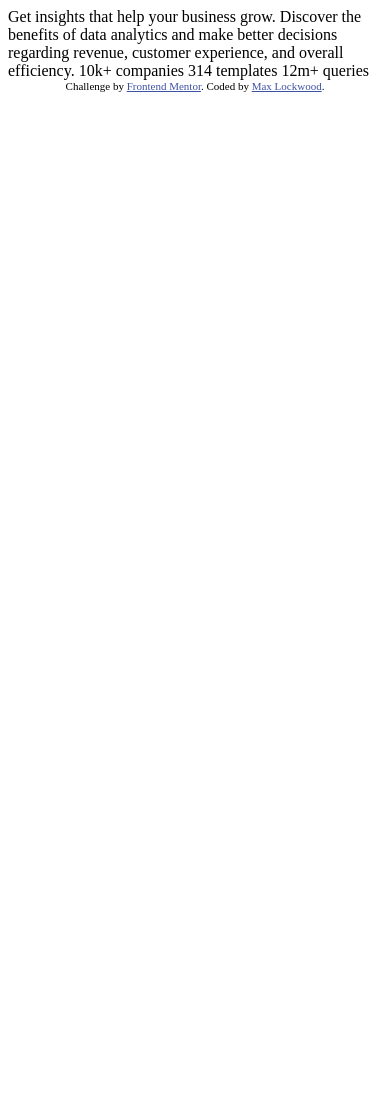
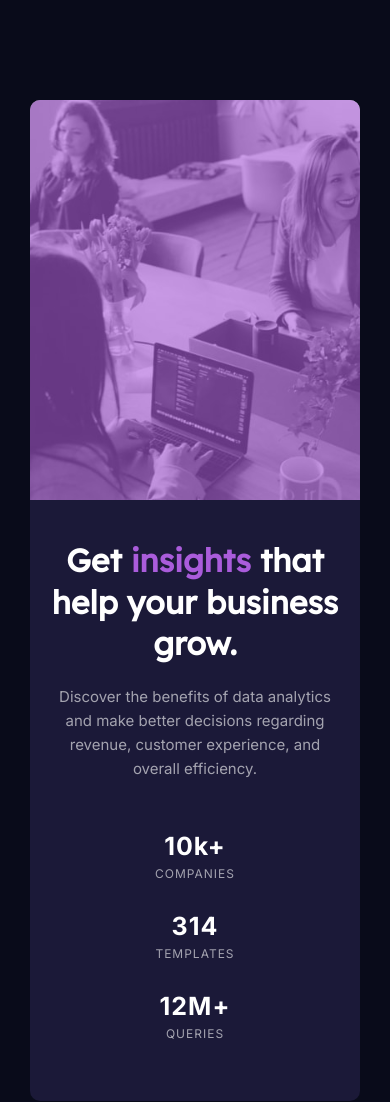
Before and after one commit to Max88-git/stats-preview-card, a plain HTML site: page index.html in a window 390 px wide. Shown: the top 1102 px of the page. Before the commit the page ends 844 px from the top, so only its background shows below. Drawn offline with Linux system fonts and the light colour scheme.

Commit message:
Structured mobile design content

```diff
--- a/index.html
+++ b/index.html
@@ -5,21 +5,28 @@
   <meta name="viewport" content="width=device-width, initial-scale=1.0"> <!-- displays site properly based on user's device -->
 
   <link rel="icon" type="image/png" sizes="32x32" href="./images/favicon-32x32.png">
+  <link rel="preconnect" href="https://fonts.gstatic.com">
+  <link href="https://fonts.googleapis.com/css2?family=Inter:wght@400;700&family=Lexend+Deca&display=swap" rel="stylesheet">
   <link rel="stylesheet" href="style.css">
 
   <title>Frontend Mentor | Stats preview card component</title>
 </head>
 <body>
-
-  Get insights that help your business grow.
-
-  Discover the benefits of data analytics and make better decisions regarding revenue, customer
-  experience, and overall efficiency.
-
-  10k+ companies
-  314 templates
-  12m+ queries
-
+  <div class="container">
+    <div class="card picture">
+      <div class="overlay"></div>
+    </div>
+    <div class="card">
+      <h1>Get <span>insights</span> that help your business grow.</h1>
+      <p>Discover the benefits of data analytics and make better decisions regarding revenue, customer
+      experience, and overall efficiency.</p>
+      <ul>
+        <li><span>10k+</span> companies</li>
+        <li><span>314</span> templates</li>
+        <li><span>12M+</span> queries</li>
+      </ul>
+    </div>
+  </div>
   <div class="attribution">
     Challenge by <a href="https://www.frontendmentor.io?ref=challenge" target="_blank">Frontend Mentor</a>.
     Coded by <a href="https://www.maxlockwood.uk/">Max Lockwood</a>.
--- a/style.css
+++ b/style.css
@@ -1,6 +1,98 @@
+:root {
+	--very-dark-blue: hsl(233, 47%, 7%);
+	--dark-desaturated-blue: hsl(244, 38%, 16%);
+	--soft-violet: hsl(277, 64%, 61%);
+	--white: hsl(0, 0%, 100%);
+	--slightly-transparent-white: hsla(0, 0%, 100%, 0.75);
+	--slightly-transparent-white: hsla(0, 0%, 100%, 0.6);
+}
+
+* {
+	margin: 0;
+	padding: 0;
+	box-sizing: border-box;
+}
+
+img {
+	max-width: 100%;
+}
+
+ul {
+	list-style-type: none;
+}
+
+body {
+	font-family: "Lexend Deca", sans-serif;
+	background-color: var(--very-dark-blue);
+}
+
+p {
+	font-size: 15px;
+	line-height: 1.6;
+}
+
+.container {
+	background-color: var(--dark-desaturated-blue);
+	color: var(--white);
+	margin: 100px 30px;
+	padding: 0 0 30px;
+	border-radius: 10px;
+	text-align: center;
+}
+
+.container .picture {
+	background: url("./images/image-header-mobile.jpg")no-repeat center/cover;
+	border-radius: 10px 10px 0 0;
+	height: 400px;
+}
+
+.container .picture .overlay {
+	background-color: hsla(277, 64%, 61%, 0.6);
+	height: 400px;
+	border-radius: 10px 10px 0 0;
+}
+
+.container .card h1 {
+	margin: 40px 0 20px;
+	padding: 0 20px;
+	line-height: 1.3;
+}
+
+.container .card h1 span {
+	color: var(--soft-violet);
+}
+
+.container .card p {
+	padding: 0 20px;
+	margin-bottom: 50px;
+	font-weight: 400;
+	font-family: "Inter", sans-serif;
+	color: var(--slightly-transparent-white);
+}
+
+.container .card ul li {
+	font-size: 12px;
+	margin-bottom: 30px;
+	text-transform: uppercase;
+	letter-spacing: 1px;
+	font-family: "Inter", sans-serif;
+	color: var(--slightly-transparent-white);
+}
+
+.container .card ul li span {
+	font-size: 25px;
+	margin-bottom: 5px;
+	display: block;
+	text-transform: none;
+	font-weight: 700;
+	color: var(--white);
+}
+
 .attribution {
 	font-size: 11px;
 	text-align: center;
+	color: var(--white);
+	padding-bottom: 20px;
 }
 .attribution a {
 	color: hsl(228, 45%, 44%);
```
